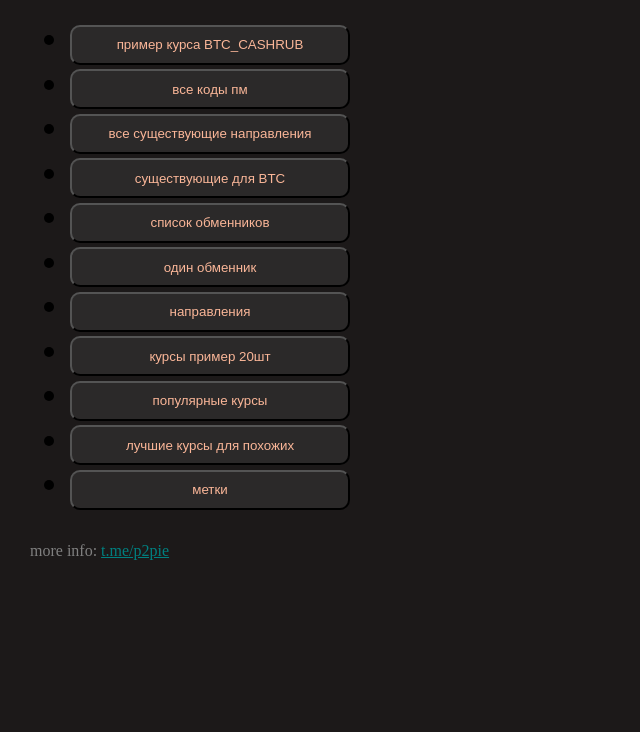
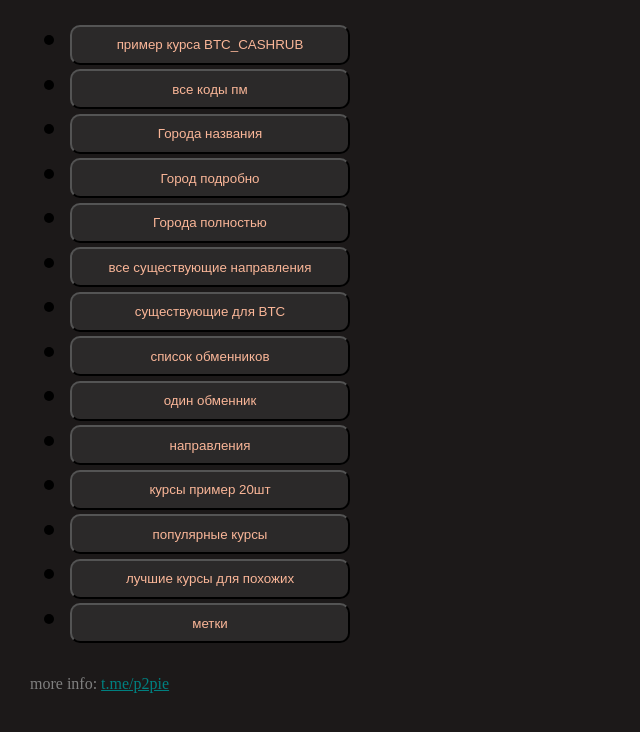
Before and after one commit to p2pie-admin/server, a website: page public/index.html in a window 1280 px wide. Shown: the whole page, without its empty margins (0-640 px from the left). Drawn offline with Linux system fonts and the light colour scheme.

Commit message:
+cities as names not codes

```diff
--- a/public/index.html
+++ b/public/index.html
@@ -30,6 +30,54 @@
             "
           >
             все коды пм
+          </button></a
+        >
+      </li>
+      <li>
+        <a href="/city_selector" style="color: whitesmoke"
+          ><button
+            style="
+              background-color: #2b2929;
+              width: 280px;
+              height: 40px;
+              padding: 10px;
+              border-radius: 10px;
+              color: #fab698;
+            "
+          >
+            Города названия
+          </button></a
+        >
+      </li>
+      <li>
+        <a href="/city=Samara" style="color: whitesmoke"
+          ><button
+            style="
+              background-color: #2b2929;
+              width: 280px;
+              height: 40px;
+              padding: 10px;
+              border-radius: 10px;
+              color: #fab698;
+            "
+          >
+            Город подробно
+          </button></a
+        >
+      </li>
+      <li>
+        <a href="/cities" style="color: whitesmoke"
+          ><button
+            style="
+              background-color: #2b2929;
+              width: 280px;
+              height: 40px;
+              padding: 10px;
+              border-radius: 10px;
+              color: #fab698;
+            "
+          >
+            Города полностью
           </button></a
         >
       </li>
```
Also changed, not shown: src/helper.ts (+43 -0 lines), src/index.ts (+27 -7 lines), src/types/localTypes.ts (+11 -2 lines).
